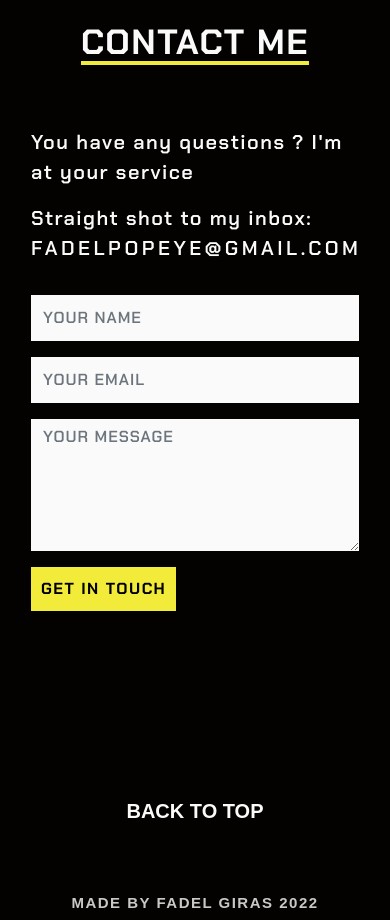
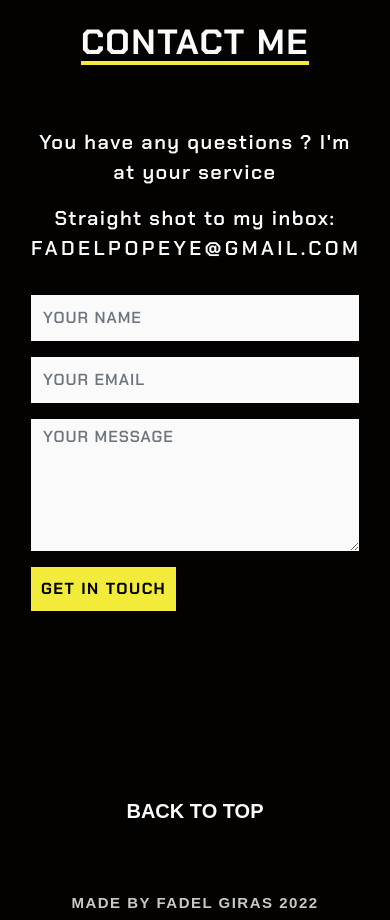
Before and after one commit to hoggir/Portofolio, a React (Create React App) app: page / in a window 390 px wide. Shown: the part 4720-5640 px from the top of the page. Built offline with nearby package versions, Linux system fonts and the light colour scheme.

Commit message:
responsive

```diff
--- a/src/component/v2/Contact/index.css
+++ b/src/component/v2/Contact/index.css
@@ -111,4 +111,8 @@
     .btn-sne {
         display: block;
     }
+
+    .v2contact-text {
+        text-align: center;
+    }
 }
```
